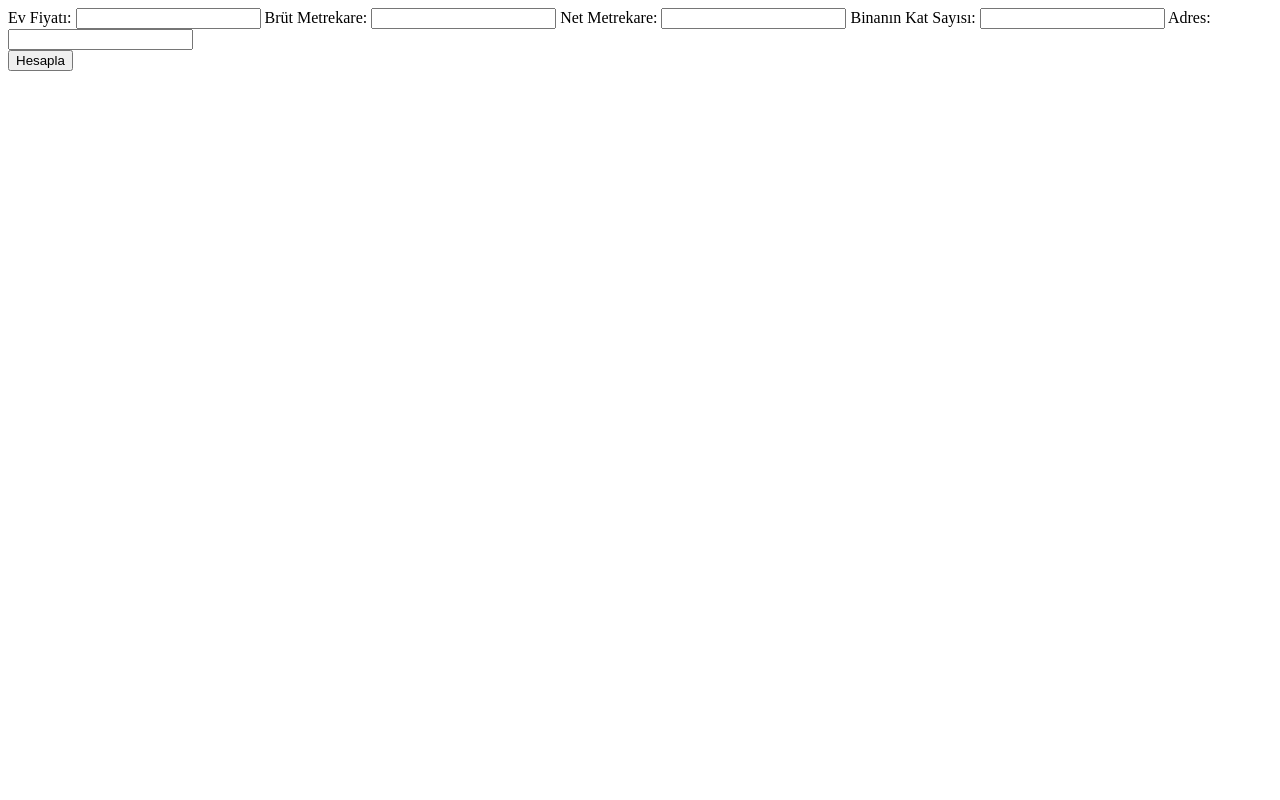
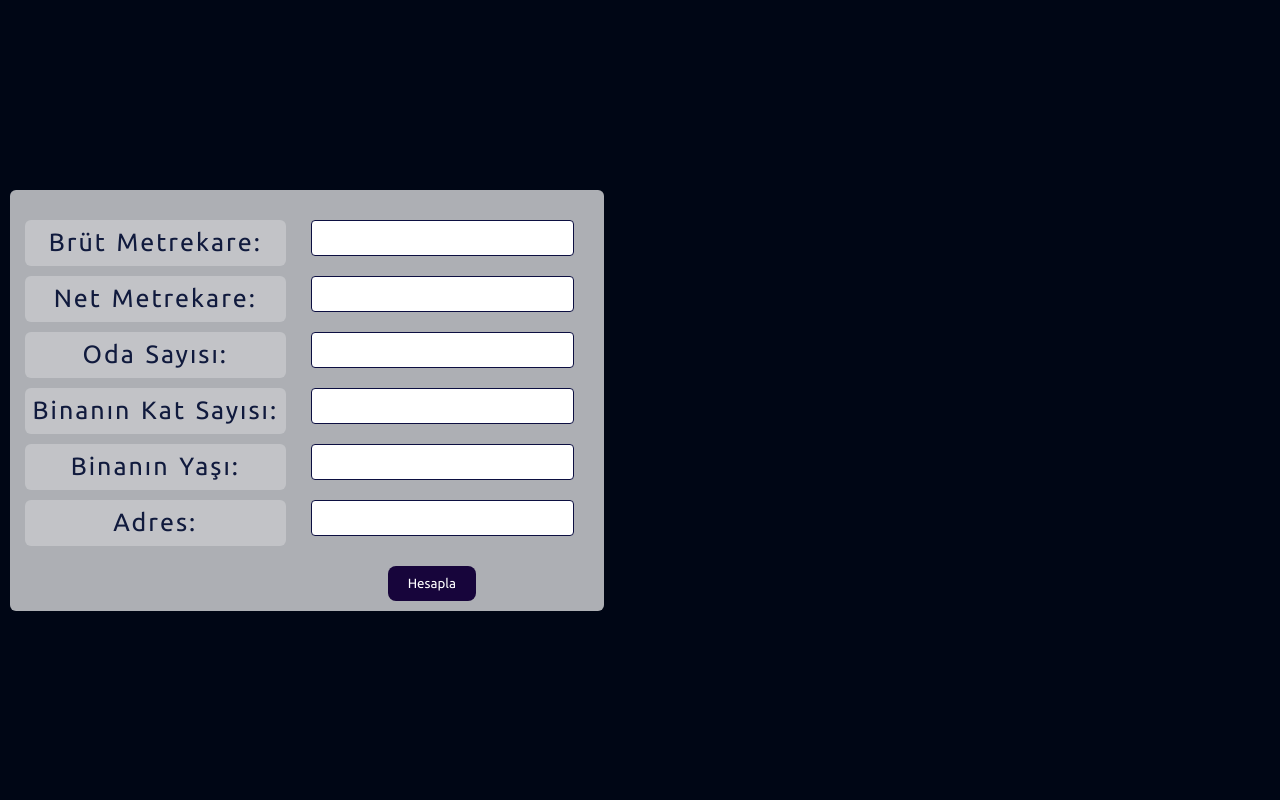
Before and after one commit to furkan15ozturk/Local-House-Price-Prediction-Flask-Application, a Flask app: page / in a window 1280 px wide. Run offline with Flask 3, Linux system fonts and the light colour scheme.

Commit message:
html and css files are updated

```diff
--- a/Local House Price Prediction Interface/location_to_lat_long.py
+++ b/Local House Price Prediction Interface/location_to_lat_long.py
@@ -6,7 +6,7 @@ gmaps = googlemaps.Client(key='AIzaSyCeoDaJO26EUzomxAwpDtbaBbEXUBSXpGk')
 
 
 if __name__ == "__main__":
-    df = pd.read_csv("house_price_istanbul.csv", encoding="latin1")
+    df = pd.read_csv("CSV Files/house_price_istanbul.csv", encoding="latin1")
 
     pd.set_option('display.max_columns', None)
     count = 0
--- /dev/null
+++ b/Local House Price Prediction Interface/static/styles.css
@@ -0,0 +1,96 @@
+body {
+  margin: 0;
+  padding: 0;
+  height: 100vh;
+  display: flex;
+  background: #000615;
+  font-family: 'Ubuntu', sans-serif;
+  font-size: 25px;
+  letter-spacing: 2px;
+  word-spacing: 2px;
+  color: #ffffff;
+  font-weight: normal;
+  text-decoration: none;
+  font-style: normal;
+  font-variant: normal;
+}
+
+.input-form {
+  float: left;
+  display: grid;
+  justify-content: center;
+  align-items: center;
+  padding: 10px;
+  color: #101a3d;
+}
+
+.form-label {
+  display: inline-block;
+  background: rgba(255, 255, 255, 0.25);
+  border-radius: 6px;
+  background-repeat: no-repeat;
+  background-size: cover;
+  clear: both;
+  width: 100%;
+  margin-left: -15px;
+  text-align: center;
+  padding: 8px 0 0;
+  width: 100%;
+}
+
+.form-input {
+  display: inline-block;
+  margin-bottom: 10px;
+  padding: 8px 12px;
+  border: 1px solid #0c0f41;
+  border-radius: 4px;
+  font-size: 16px;
+  color: #333;
+}
+
+.form-input:focus {
+  outline: none;
+  border-color: #17053b;
+  box-shadow: 0 0 5px rgba(23, 5, 59, 0.5);
+}
+
+.send-button {
+  display: flex;
+  justify-content: center;
+  align-items: center;
+  padding: 10px;
+  color: #17053b;
+  margin-top: 10px;
+  margin-left: 250px;
+}
+
+.send-button input[type="submit"] {
+  background-color: #17053b;
+  font-family: 'Ubuntu', sans-serif;
+  color: #fff;
+  padding: 10px 20px;
+  border: none;
+  cursor: pointer;
+  transition: background-color 0.3s ease;
+  border-radius: 8px;
+}
+
+.send-button input[type="submit"]:hover {
+  background-color: #fff;
+  color: #17053b;
+}
+.form-container {
+  background: rgba(255, 255, 255, 0.68);
+  border-radius: 6px;
+  background-repeat: no-repeat;
+  background-size: cover;
+  clear: both;
+  width: 100%;
+  margin: 0;
+  padding: 30px 30px 0;
+}
+form {
+  display: grid;
+  grid-template-columns: auto auto;
+  gap: 10px;
+}
--- a/Local House Price Prediction Interface/templates/index.html
+++ b/Local House Price Prediction Interface/templates/index.html
@@ -3,24 +3,34 @@
 <head>
     <meta charset="UTF-8">
     <title>{{ title }}</title>
+    <link rel="stylesheet" href="../static/styles.css">
+    <link rel="preconnect" href="https://fonts.googleapis.com">
+    <link rel="preconnect" href="https://fonts.gstatic.com" crossorigin>
+    <link href="https://fonts.googleapis.com/css2?family=Ubuntu:wght@300;400&display=swap" rel="stylesheet">
 </head>
 <body>
+    <div class="header">
+    </div>
     <div class="input-form">
-        <form>
-            <label for="price" class="form-label"> Ev Fiyatı: </label>
-            <input type="number">
-            <label for="area" class="form-label"> Brüt Metrekare: </label>
-            <input type="number">
-            <label for="absolute_area" class="form-label"> Net Metrekare: </label>
-            <input type="number">
-            <label for="floor_count" class="form-label"> Binanın Kat Sayısı: </label>
-            <input type="number">
-            <label for="location" class="form-label"> Adres: </label>
-            <input type="text">
-        </form>
-    </div>
-    <div class="send-button">
-        <input type="submit" value="Hesapla" />
+        <div class="form-container">
+              <form>
+                    <label for="area" class="form-label">Brüt Metrekare:</label>
+                    <input type="number" class="form-input">
+                    <label for="absolute_area" class="form-label">Net Metrekare:</label>
+                    <input type="number" class="form-input">
+                    <label for="room" class="form-label">Oda Sayısı:</label>
+                    <input type="number" class="form-input">
+                    <label for="floor_count" class="form-label">Binanın Kat Sayısı:</label>
+                    <input type="number" class="form-input">
+                    <label for="building_age" class="form-label">Binanın Yaşı:</label>
+                    <input type="number" class="form-input">
+                    <label for="location" class="form-label">Adres:</label>
+                    <input type="text" class="form-input">
+              </form>
+              <div class="send-button">
+                  <input type="submit" value="Hesapla" />
+              </div>
+        </div>
     </div>
 </body>
 </html>
```
